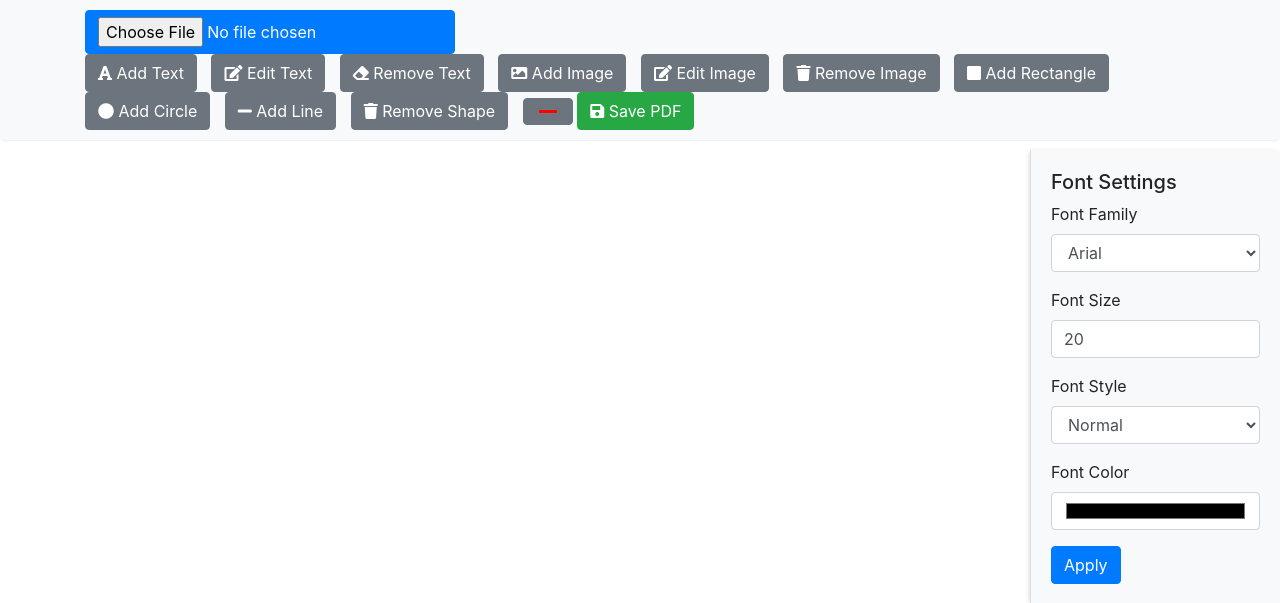
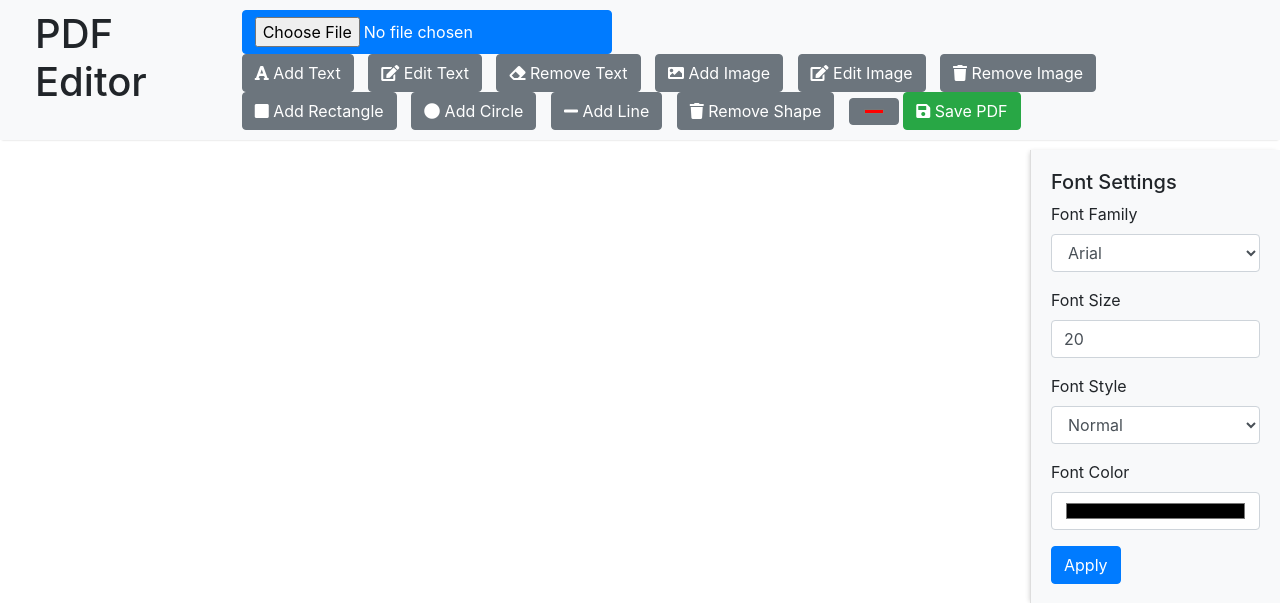
Before and after one commit to ntshvicky/django-pdf-editor, a Django app: page / in a window 1280 px wide. Shown: the top 603 px of the page. Run offline with Django 4.2, Linux system fonts and the light colour scheme; some libraries are stand-ins or nearby versions.

Commit message:
first commit 3

```diff
--- a/editor/templates/editor/upload.html
+++ b/editor/templates/editor/upload.html
@@ -62,7 +62,12 @@
 </head>
 <body>
     <div class="fixed-top">
-        <div class="container">
+        <div class="container-fluid">
+            <div class="row">
+                <div class="col-2">
+                    <h1>PDF Editor</h1>
+                </div>
+                <div class="col-10">
                     <form id="upload-form" enctype="multipart/form-data">
                         <input type="file" id="file-input" name="file" accept="application/pdf" class="btn btn-primary">
                     </form>
@@ -78,6 +83,8 @@
                     <button id="remove-shape-btn" class="btn btn-secondary"><i class="fas fa-trash"></i> Remove Shape</button>
                     <input type="color" id="color-picker" value="#FF0000" class="btn btn-secondary">
                     <button id="save-btn" class="btn btn-success"><i class="fas fa-save"></i> Save PDF</button>
+                </div>
+            </div>
         </div>
     </div>
 
```
Lines whose indentation alone changed are shown as unchanged.
